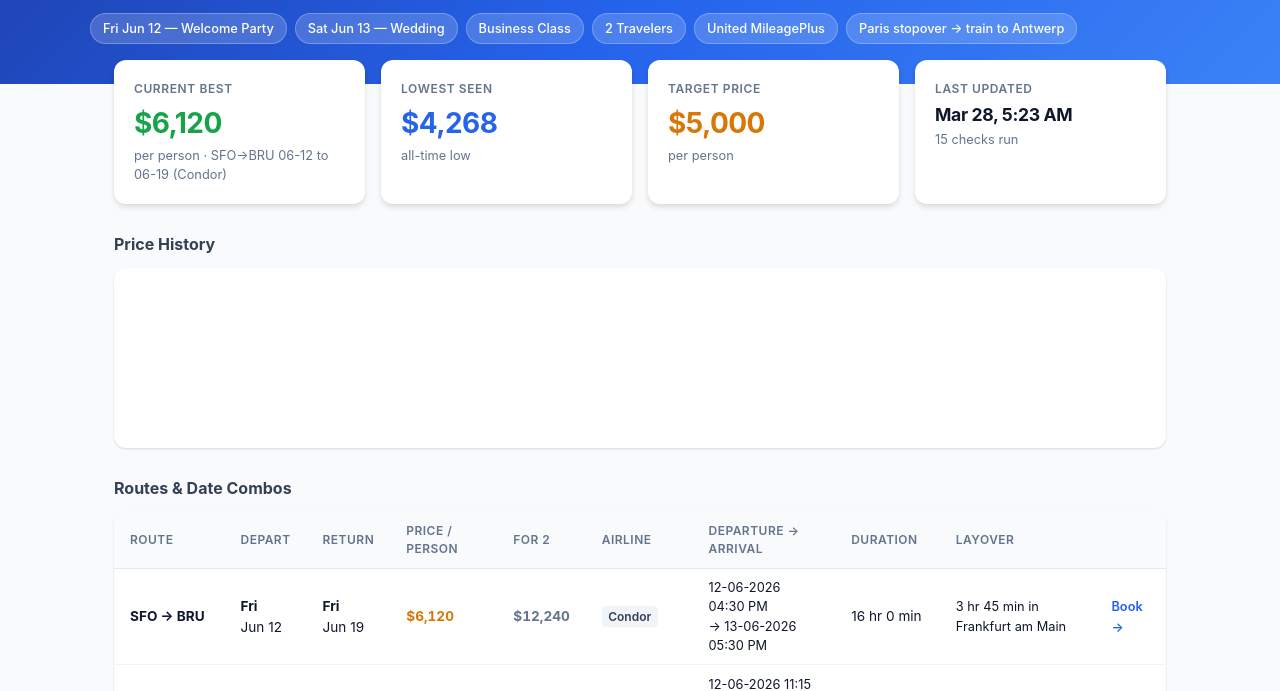
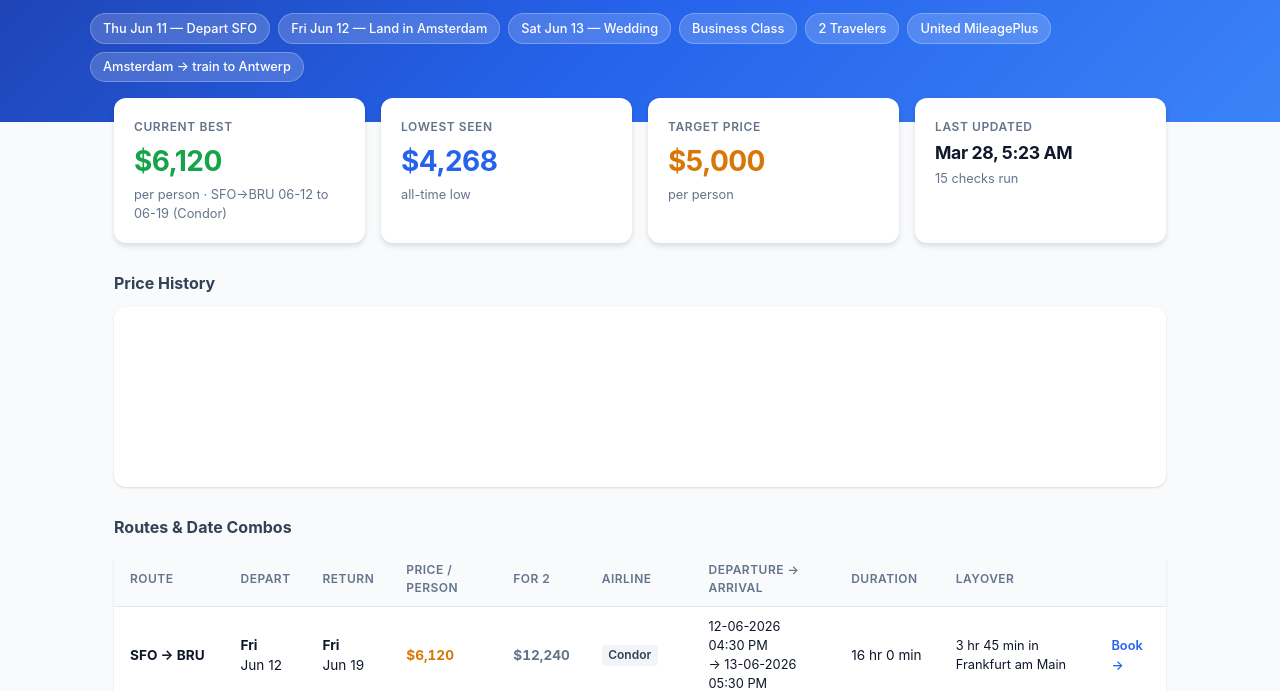
Before and after one commit to emmalync0/flight-tracker, a plain HTML site: page index.html in a window 1280 px wide. Shown: the part 98-789 px from the top of the page. Drawn offline with nearby package versions, Linux system fonts and the light colour scheme.

Commit message:
fix header badges: Thu Jun 11 depart, Fri Jun 12 land, AMS train
Co-Authored-By: Claude Opus 4.6 (1M context) <noreply@anthropic.com>

```diff
--- a/index.html
+++ b/index.html
@@ -294,12 +294,13 @@
     <h1>Antwerp Flight Tracker</h1>
     <div class="header-subtitle">Wedding trip &mdash; SFO to Antwerp, Belgium</div>
     <div class="trip-badges">
-      <span class="badge">Fri Jun 12 &mdash; Welcome Party</span>
+      <span class="badge">Thu Jun 11 &mdash; Depart SFO</span>
+      <span class="badge">Fri Jun 12 &mdash; Land in Amsterdam</span>
       <span class="badge">Sat Jun 13 &mdash; Wedding</span>
       <span class="badge">Business Class</span>
       <span class="badge">2 Travelers</span>
       <span class="badge">United MileagePlus</span>
-      <span class="badge">Paris stopover &rarr; train to Antwerp</span>
+      <span class="badge">Amsterdam &rarr; train to Antwerp</span>
     </div>
   </div>
 </div>
```
